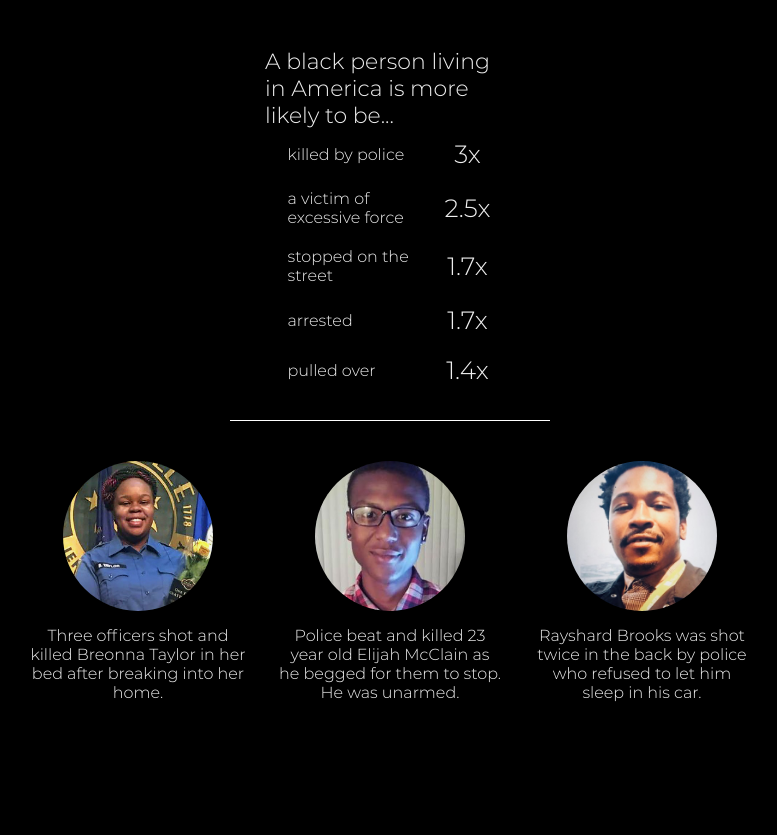
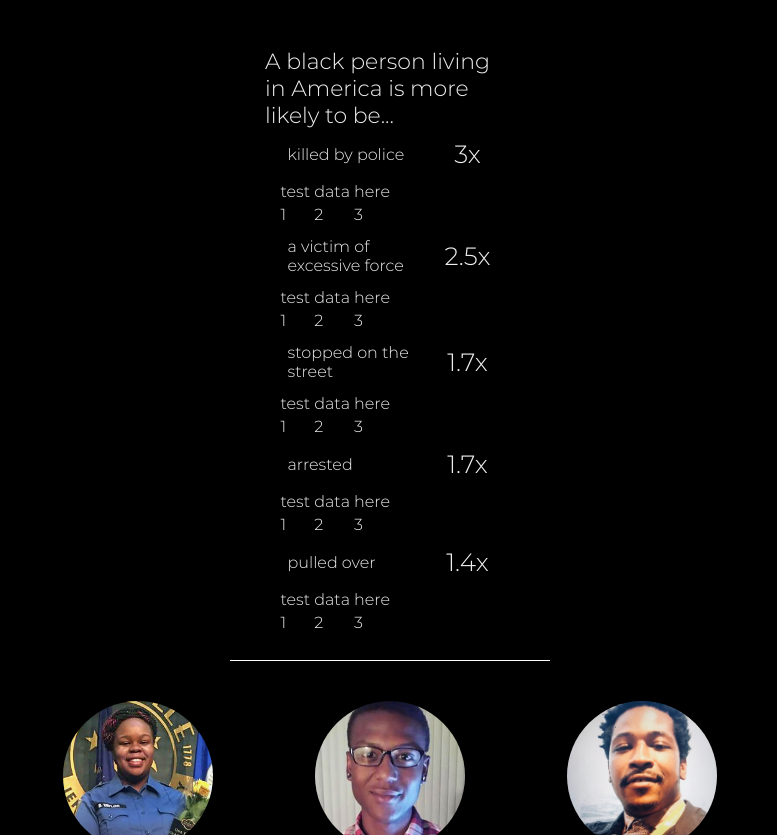
Before and after one commit to psych0sykes/projectaccountableenforcement, a Next.js app: page / in a window 1280 px wide. Shown: the part 722-1557 px from the top of the page, without its empty margins (250-1027 px from the left). Before the commit the page ends 1447 px from the top, so only its background shows below. Built offline with nearby package versions, Linux system fonts and the light colour scheme.

Commit message:
Added function to display data table when ScorecardH components are clicked. Table data is defined by a table prop for the scorecard.

```diff
--- a/components/ScorecardH.js
+++ b/components/ScorecardH.js
@@ -1,13 +1,59 @@
+import { useState } from "react";
+
 export default function Scorecard(props){
+
+    const [open,setOpen] = useState(true);
 
     const style={
         margin: "10px",
         display: "flex",
         alignItems: "center",
         justifyContent: "center",
+    };
+
+    const StatTable = ()=>{
+
+        const TableMap = ()=>{
+            return(
+            props.table.map((row) => {
+                return(<tr>
+                    {row.map((data) => {
+                        return(<td>
+                            {data}
+                        </td>)
+                    })}
+                </tr>)})
+            );
+        };
+
+        if(props.table){
+            return(
+                <table>
+                    <tbody>
+                        <TableMap/>
+                    </tbody>
+                </table>
+            )
+        }else{
+            return(
+                <div></div>
+            )
+        }
     }
 
+    const Expand = ()=>{
+        if(open){
+            return (
+                <StatTable/>
+            )
+        }
+        else {
+            return <div></div>
+        }
+    };
+
     return(
+        <div onClick={()=>setOpen(!open)}>
             <div style={style}>
                 <div style={{fontSize: "16px",marginRight: "5px",width: "150px",}}>
                     {props.caption}
@@ -16,5 +62,7 @@ export default function Scorecard(props){
                     {props.score}
                 </div>
             </div>
-    )
-}
+            <Expand></Expand>
+        </div>
+    );
+};
--- a/package.json
+++ b/package.json
@@ -9,7 +9,7 @@
   },
   "dependencies": {
     "next": "9.4.4",
-    "react": "16.13.1",
+    "react": "^16.13.1",
     "react-dom": "16.13.1"
   }
 }
--- a/pages/index.js
+++ b/pages/index.js
@@ -3,8 +3,10 @@ import ProjectTitle from "../components/ProjectTitle";
 import ScorecardV from "../components/ScorecardV";
 import ScorecardH from "../components/ScorecardH";
 import BioCard from "../components/BioCard";
+import { useState } from "react";
 
 export default function Home() {
+
   return (
     <div>
       <Section direction="column" align="center">
@@ -36,11 +38,11 @@ export default function Home() {
         <div style={{marginTop: "50px", width: "250px",fontSize: "22px"}}>
           A black person living in America is more likely to be...
         </div>
-        <ScorecardH score="3x" caption="killed by police"/>
-        <ScorecardH score="2.5x" caption="a victim of excessive force"/>
-        <ScorecardH score="1.7x" caption="stopped on the street"/>
-        <ScorecardH score="1.7x" caption="arrested"/>
-        <ScorecardH score="1.4x" caption="pulled over"/>
+        <ScorecardH score="3x" caption="killed by police" table={[["test","data","here"],[1,2,3]]}/>
+        <ScorecardH score="2.5x" caption="a victim of excessive force" table={[["test","data","here"],[1,2,3]]}/>
+        <ScorecardH score="1.7x" caption="stopped on the street" table={[["test","data","here"],[1,2,3]]}/>
+        <ScorecardH score="1.7x" caption="arrested" table={[["test","data","here"],[1,2,3]]}/>
+        <ScorecardH score="1.4x" caption="pulled over" table={[["test","data","here"],[1,2,3]]}/>
       </Section>
       <Section direction="column">
         <div style={{width: "25vw",height: "1px",backgroundColor: "white",marginTop: "25px",marginBottom:"25px"}}/>
```
Lines whose indentation alone changed are shown as unchanged.
